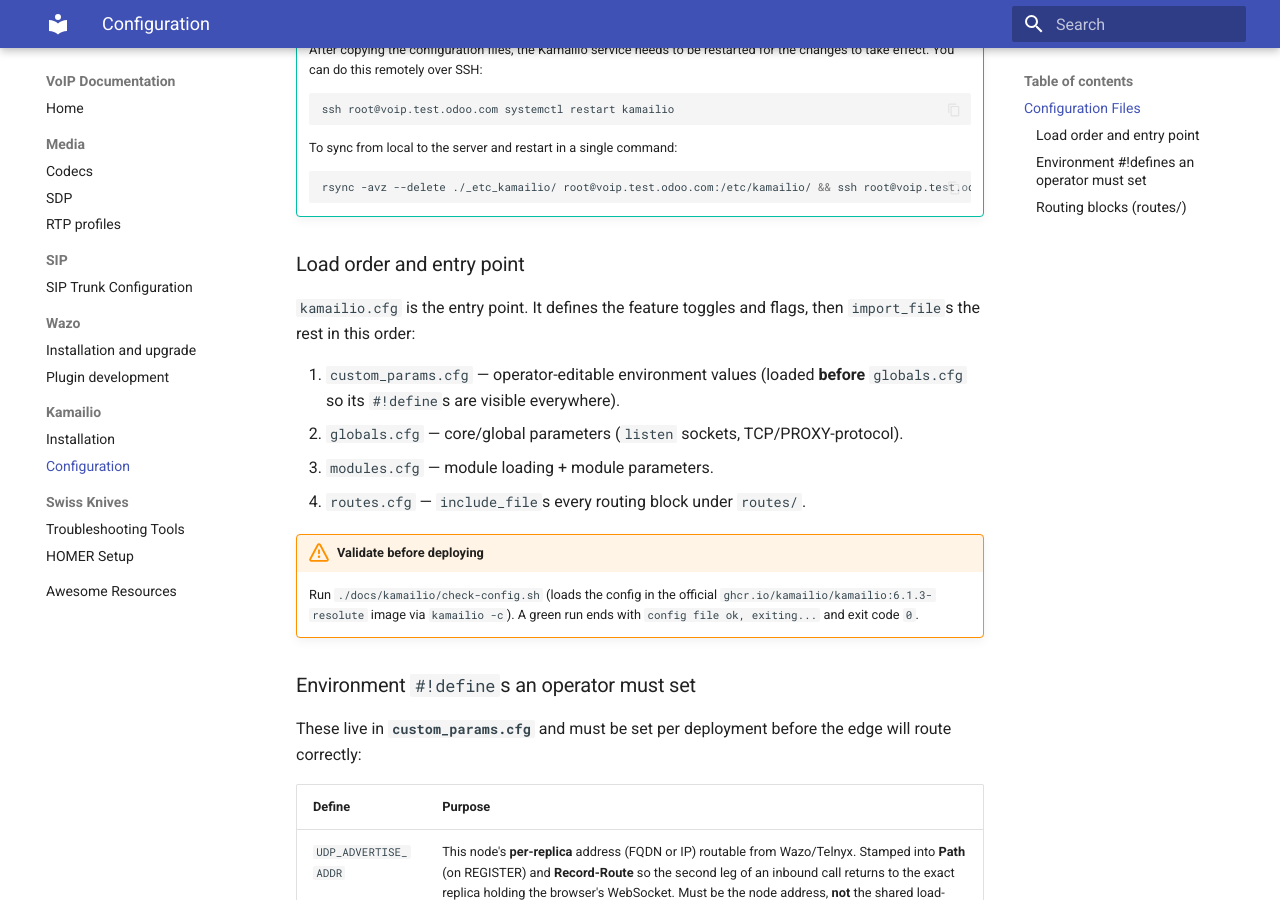
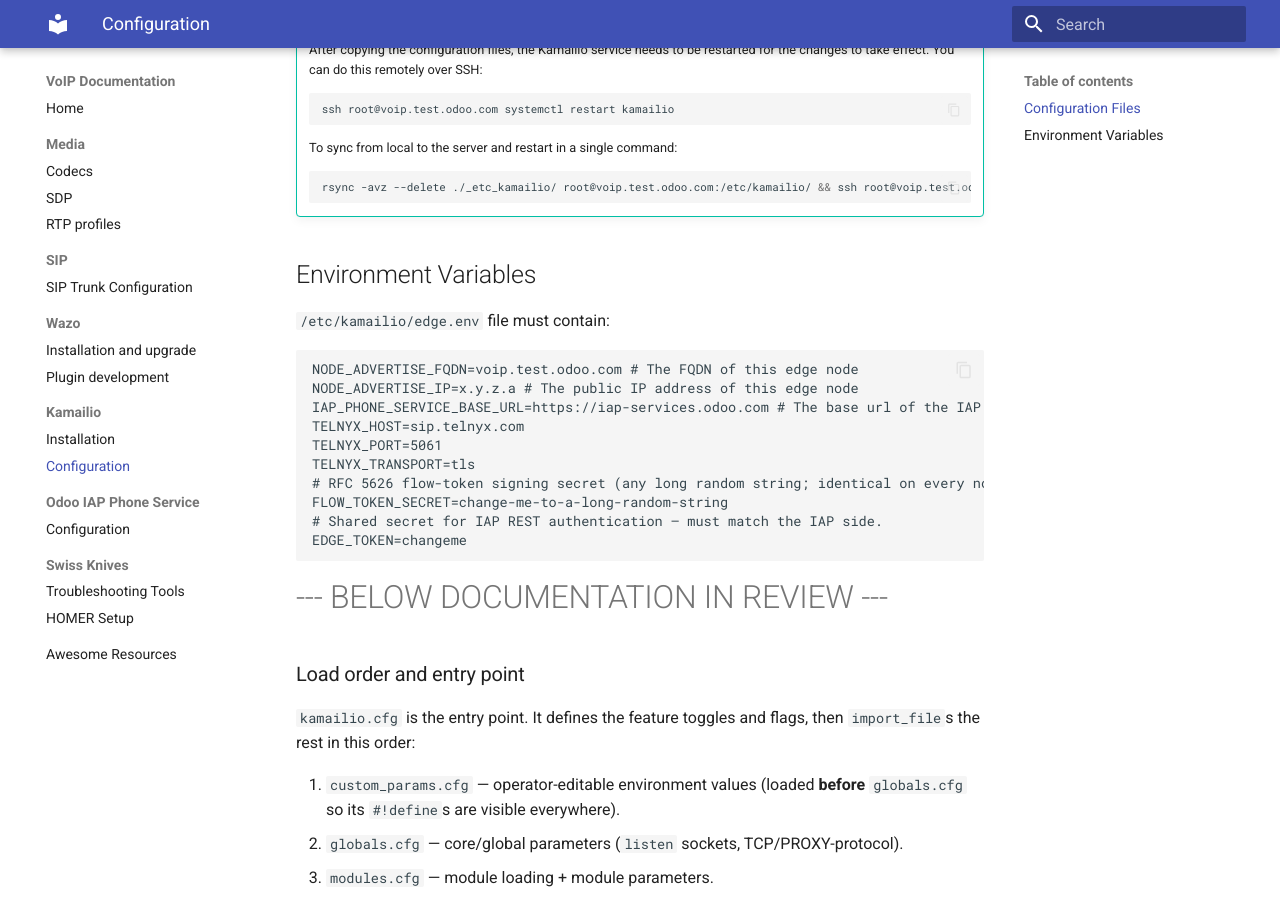
Before and after one commit to SergeBayet/voip-docs, an MkDocs documentation site: the page built from docs/kamailio/configuration.md, in a window 1280 px wide and 900 px high, scrolled down 755 px. Built offline with MkDocs 1.6.1 and Material for MkDocs 9.7.7, drawn with Linux system fonts in a browser that asks for light colours.

Commit message:
[ADD] phone_service: documentation

````diff
--- a/docs/kamailio/configuration.md
+++ b/docs/kamailio/configuration.md
@@ -29,6 +29,23 @@
     ```bash
     rsync -avz --delete ./_etc_kamailio/ root@voip.test.odoo.com:/etc/kamailio/ && ssh root@voip.test.odoo.com systemctl restart kamailio
     ```
+
+## Environment Variables
+`/etc/kamailio/edge.env` file must contain:
+```conf
+NODE_ADVERTISE_FQDN=voip.test.odoo.com # The FQDN of this edge node
+NODE_ADVERTISE_IP=x.y.z.a # The public IP address of this edge node
+IAP_PHONE_SERVICE_BASE_URL=https://iap-services.odoo.com # The base url of the IAP Phone Service
+TELNYX_HOST=sip.telnyx.com
+TELNYX_PORT=5061
+TELNYX_TRANSPORT=tls
+# RFC 5626 flow-token signing secret (any long random string; identical on every node).
+FLOW_TOKEN_SECRET=change-me-to-a-long-random-string
+# Shared secret for IAP REST authentication — must match the IAP side.
+EDGE_TOKEN=changeme
+```
+
+# --- BELOW DOCUMENTATION IN REVIEW ---
 
 ### Load order and entry point
 
--- a/mkdocs.yml
+++ b/mkdocs.yml
@@ -49,6 +49,8 @@
   - Kamailio:
       - Installation: kamailio/installation.md
       - Configuration: kamailio/configuration.md
+  - Odoo IAP Phone Service:
+      - Configuration: phone_service/configuration.md
   - Swiss Knives:
       - Troubleshooting Tools: swiss-knives/troubleshoot.md
       - HOMER Setup: swiss-knives/homer.md
````
Also changed, not shown: docs/phone_service/configuration.md (added, +71 -0 lines).
